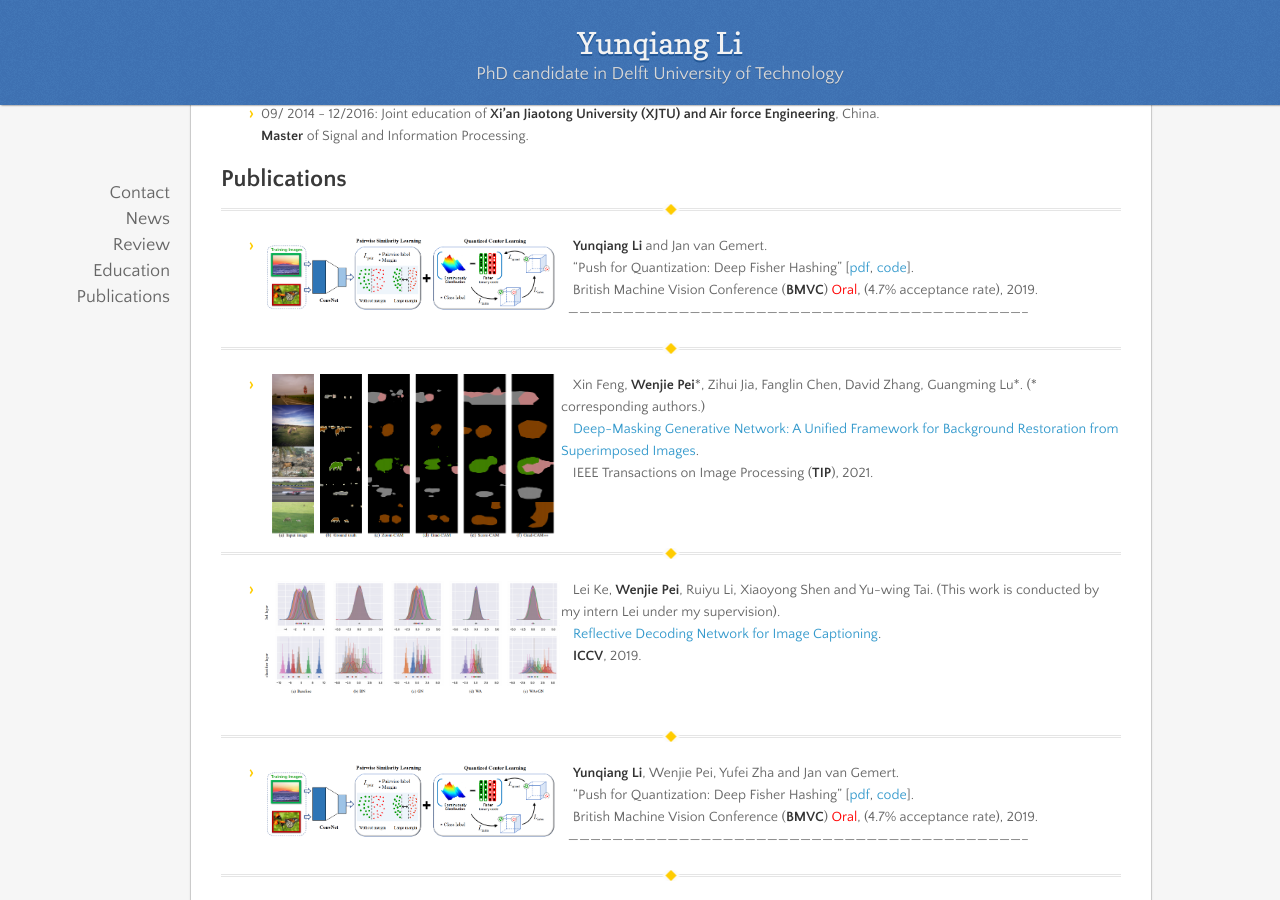
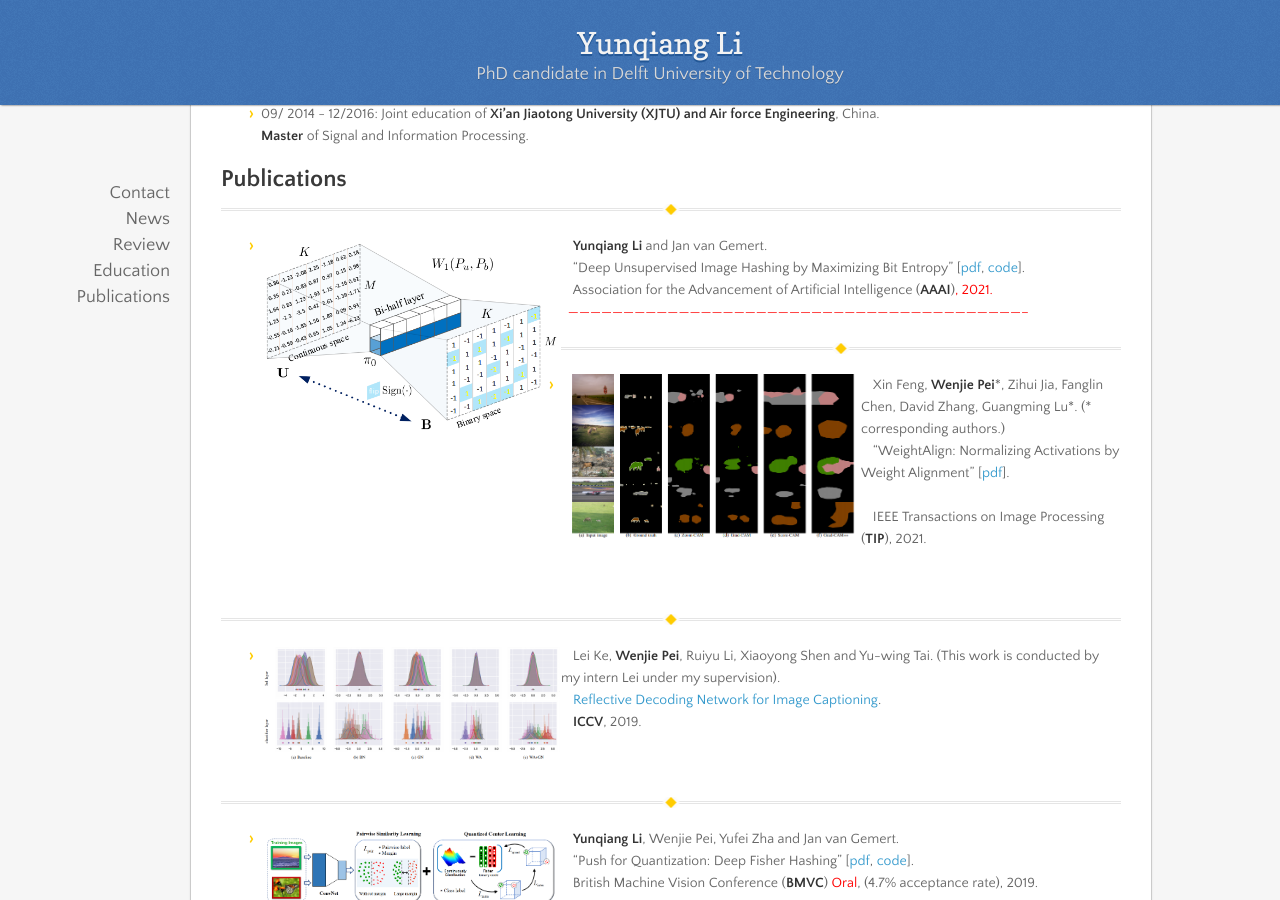
Before and after one commit to liyunqianggyn/liyunqianggyn.github.io, a Jekyll site: the page built from index.md, in a window 1280 px wide and 900 px high, scrolled down 1033 px. Built offline with Jekyll 4.4.1, drawn with Linux system fonts in a browser that asks for light colours; nearby versions of some CDN libraries; our own code applies the rules of GitHub Pages for plain Markdown files.

Commit message:
Update index.md

```diff
--- a/index.md
+++ b/index.md
@@ -58,9 +58,9 @@ Delft University of Technology
 ## Publications
 
 ----------------------------------------------------------------------------------------------------------------------------
-- <img align="left" width="300" src="publication/bmvc.png">&emsp;__Yunqiang Li__ and Jan van Gemert.
-&emsp;"Push for Quantization: Deep Fisher Hashing" [<a href="https://arxiv.org/pdf/2012.12334.pdf">pdf</a>, <a href="https://github.com/liyunqianggyn/Deep-Unsupervised-Image-Hashing">code</a>].<br/>
-&emsp;British Machine Vision Conference (__BMVC__) <span style="color:red">Oral</span>, (4.7% acceptance rate), 2019.
+- <img align="left" width="300" src="publication/AAAI.png">&emsp;__Yunqiang Li__ and Jan van Gemert.
+&emsp;"Deep Unsupervised Image Hashing by Maximizing Bit Entropy" [<a href="https://arxiv.org/pdf/2012.12334.pdf">pdf</a>, <a href="https://github.com/liyunqianggyn/Deep-Unsupervised-Image-Hashing">code</a>].<br/>
+&emsp;Association for the Advancement of Artificial Intelligence (__AAAI__)<span style="color:red">, 2021.
 &nbsp;
 -----------------------------------------------------------------------------------------------------------------------------
 
@@ -68,7 +68,7 @@ Delft University of Technology
 ------------------------------------------------------------------------------------------------------------------------------
 
 - <img align="left" width="300" src="publication/Zoomcam.png">&emsp;Xin Feng, __Wenjie Pei__\*, Zihui Jia, Fanglin Chen, David Zhang, Guangming Lu\*. (\* corresponding authors.)
-&emsp;[Deep-Masking Generative Network: A Unified Framework for Background Restoration from Superimposed Images](https://arxiv.org/abs/2010.04324).
+&emsp;"WeightAlign: Normalizing Activations by Weight Alignment" [<a href="https://arxiv.org/abs/2010.07160">pdf</a>].<br/>
 &emsp;IEEE Transactions on Image Processing (__TIP__), 2021.
 <br>
 &nbsp;
```
